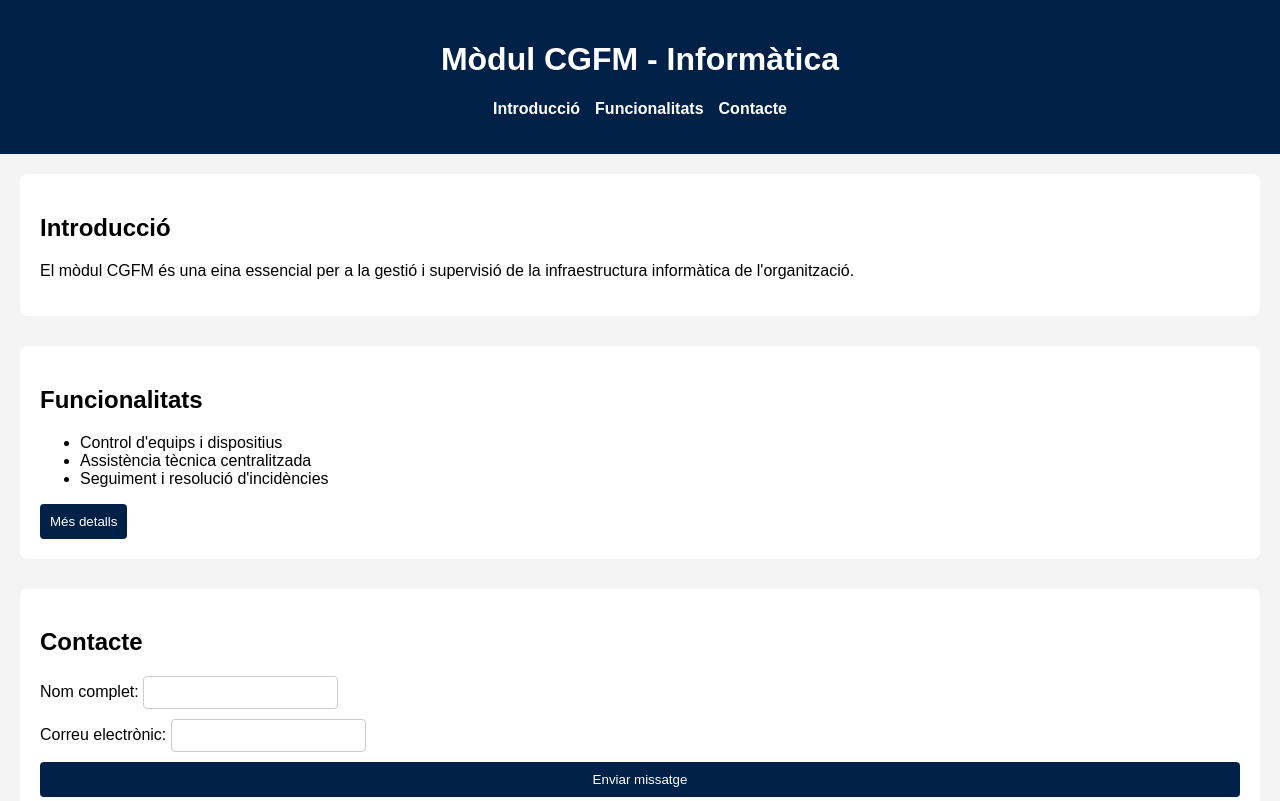
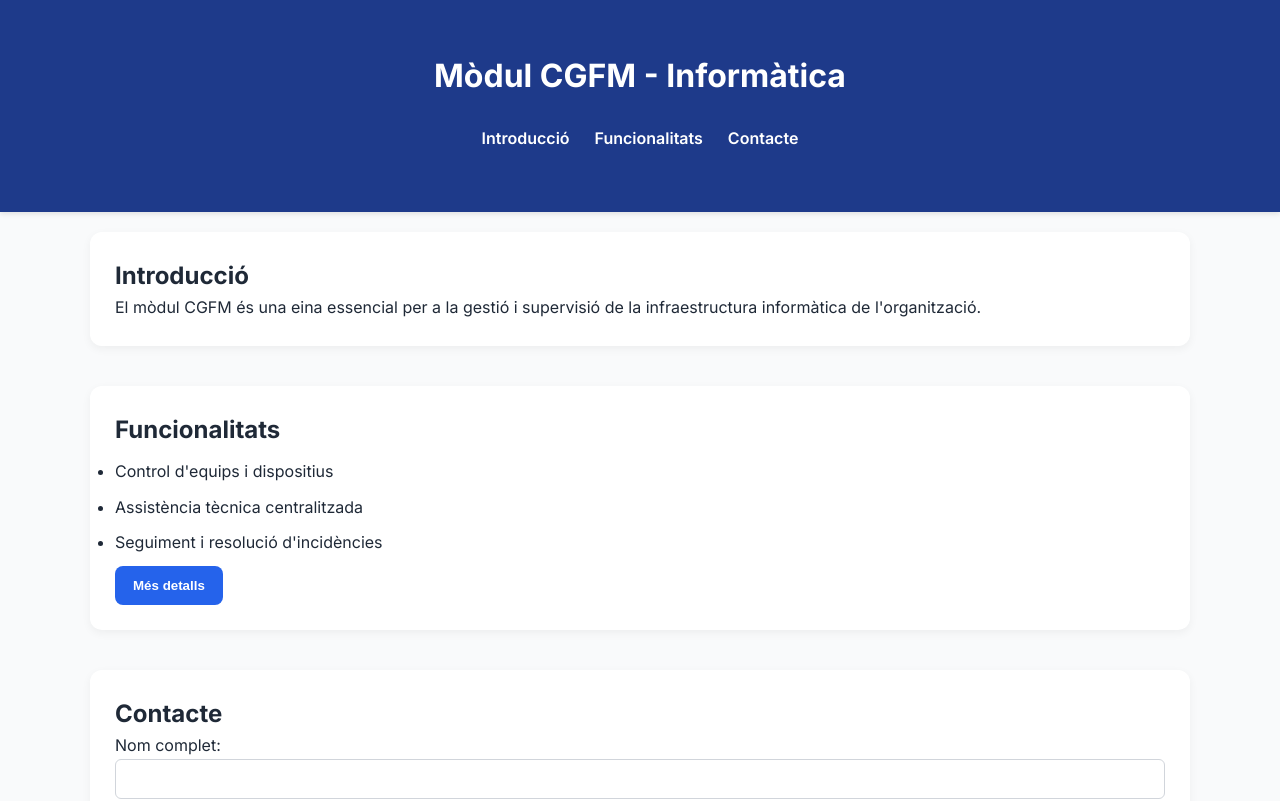
Before and after one commit to Calabuig27/telegram-web-app, a plain HTML site: page index.html in a window 1280 px wide. Shown: the top 801 px of the page. Drawn offline with Linux system fonts and the light colour scheme.

Commit message:
Update styles.css

```diff
--- a/styles.css
+++ b/styles.css
@@ -1,69 +1,121 @@
-body {
-  font-family: Arial, sans-serif;
+* {
+  box-sizing: border-box;
   margin: 0;
   padding: 0;
-  background-color: #f4f4f4;
+}
+
+body {
+  font-family: 'Inter', sans-serif;
+  background-color: #f9fafb;
+  color: #1f2937;
+  line-height: 1.6;
+}
+
+.container {
+  width: 90%;
+  max-width: 1100px;
+  margin: 0 auto;
+  padding: 20px 0;
 }
 
 header {
-  background-color: #002147;
+  background: #1e3a8a;
   color: white;
-  padding: 20px 0;
+  padding: 30px 0;
+  box-shadow: 0 2px 5px rgba(0,0,0,0.1);
+}
+
+header h1 {
   text-align: center;
+  font-size: 2rem;
+  margin-bottom: 15px;
 }
 
 nav ul {
-  list-style: none;
-  padding: 0;
   display: flex;
   justify-content: center;
-  gap: 15px;
+  gap: 25px;
+  list-style: none;
+  flex-wrap: wrap;
 }
 
 nav a {
   color: white;
   text-decoration: none;
-  font-weight: bold;
+  font-weight: 600;
+  transition: color 0.3s ease;
 }
 
-main {
-  padding: 20px;
+nav a:hover {
+  color: #93c5fd;
 }
 
 section {
-  margin-bottom: 30px;
   background: white;
-  padding: 20px;
+  margin-bottom: 40px;
+  padding: 25px;
+  border-radius: 12px;
+  box-shadow: 0 3px 10px rgba(0,0,0,0.05);
+  transition: transform 0.3s ease;
+}
+
+section:hover {
+  transform: scale(1.01);
+}
+
+ul li {
+  margin: 10px 0;
+}
+
+button {
+  background-color: #2563eb;
+  color: white;
+  padding: 12px 18px;
+  border: none;
   border-radius: 8px;
+  font-weight: 600;
+  cursor: pointer;
+  transition: background-color 0.3s ease;
+}
+
+button:hover {
+  background-color: #1e40af;
 }
 
 form {
   display: flex;
   flex-direction: column;
-  gap: 10px;
+  gap: 15px;
+}
+
+.form-group {
+  display: flex;
+  flex-direction: column;
 }
 
 input[type="text"],
 input[type="email"] {
-  padding: 8px;
-  border: 1px solid #ccc;
-  border-radius: 4px;
-}
-
-input[type="submit"],
-button {
-  background-color: #002147;
-  color: white;
-  border: none;
   padding: 10px;
-  border-radius: 4px;
-  cursor: pointer;
+  border: 1px solid #d1d5db;
+  border-radius: 6px;
+  font-size: 1rem;
 }
 
 footer {
-  background-color: #002147;
+  text-align: center;
+  background-color: #1e3a8a;
   color: white;
-  text-align: center;
-  padding: 10px 0;
-  position: relative;
+  padding: 20px 0;
+  margin-top: 40px;
 }
+
+.fade-in {
+  animation: fadeIn 1s ease-in forwards;
+  opacity: 0;
+}
+
+@keyframes fadeIn {
+  to {
+    opacity: 1;
+  }
+}
```
